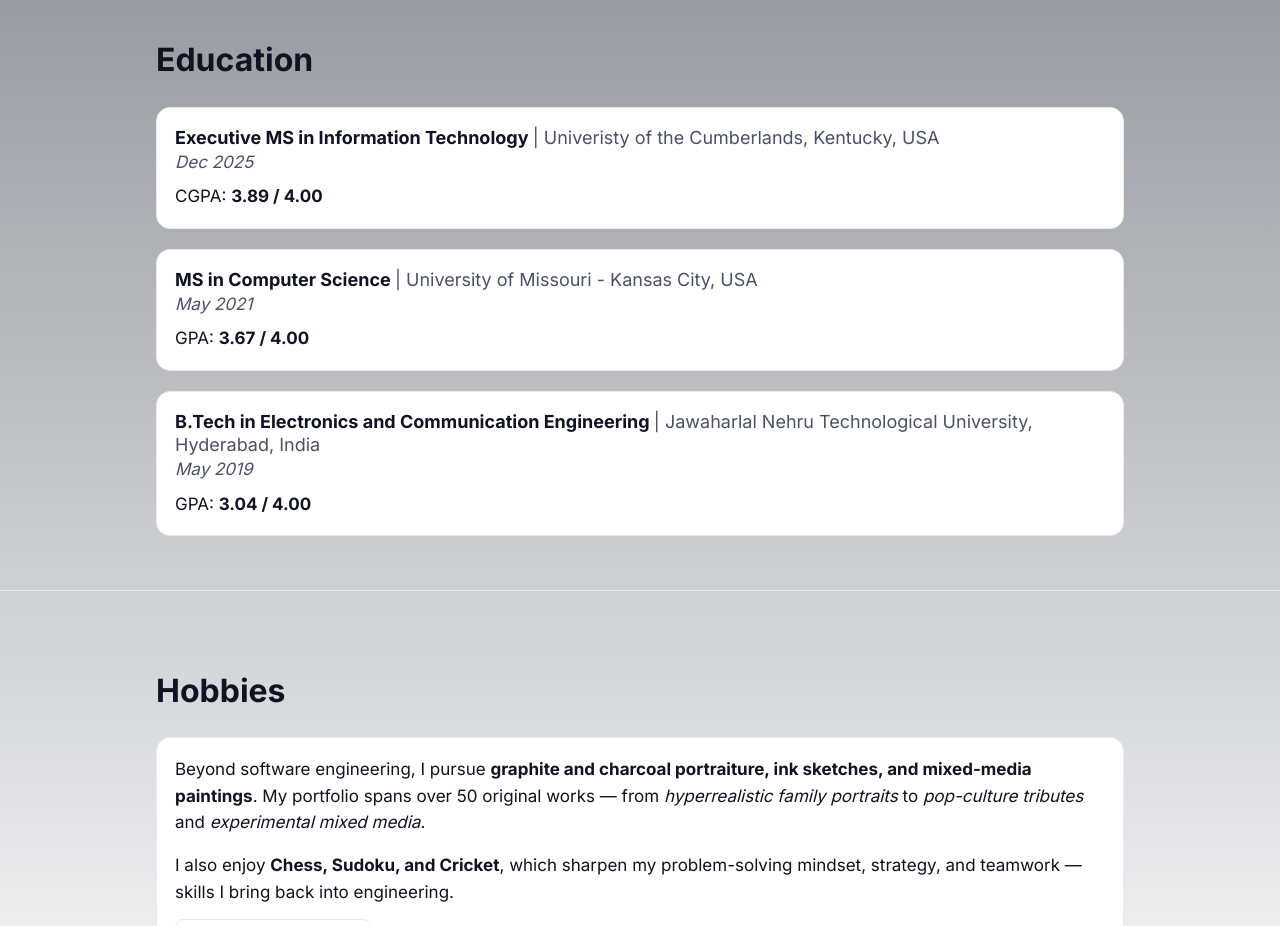
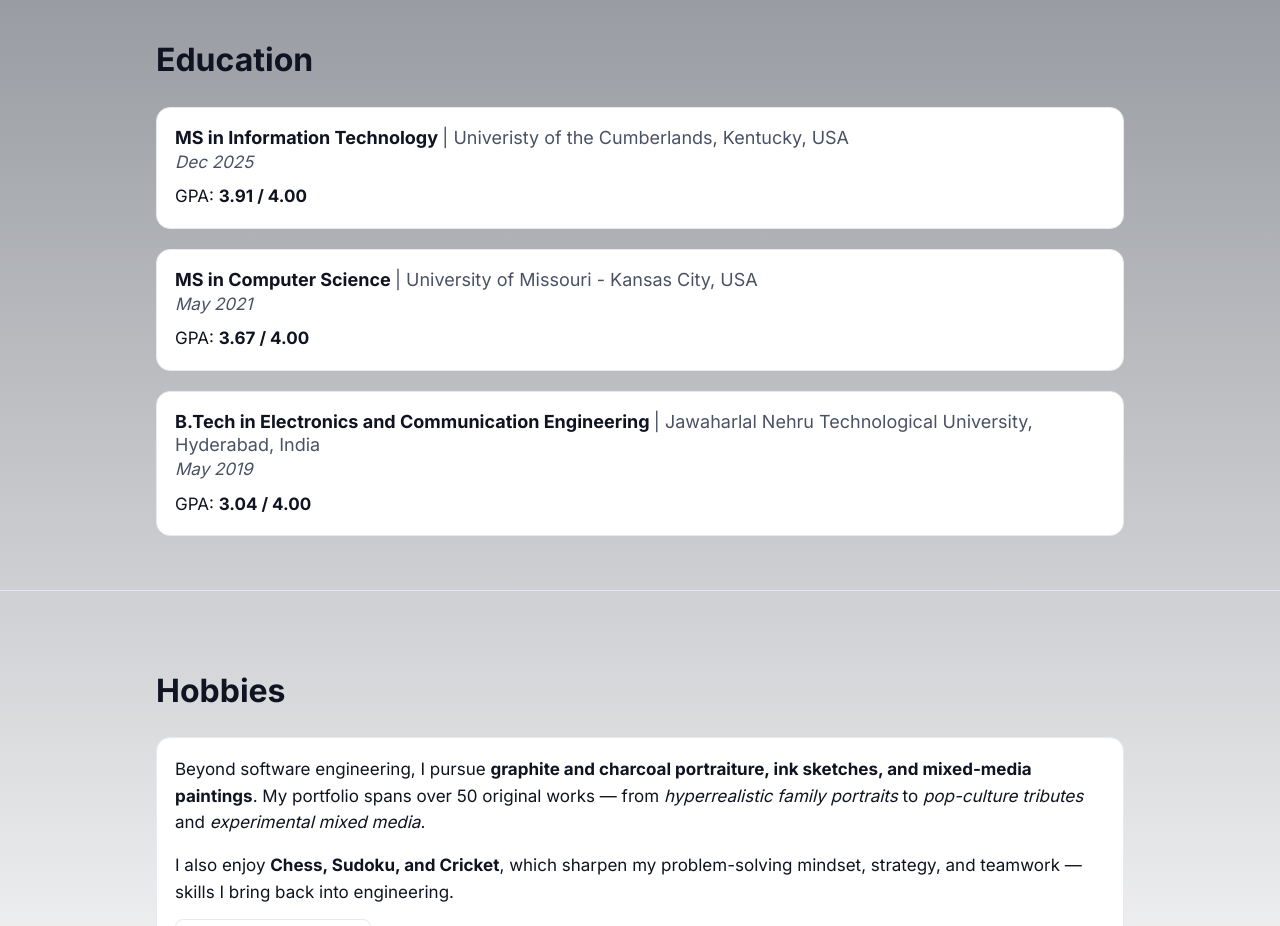
Before and after one commit to vandiththotla/vandiththotla.github.io, a plain HTML site: page index.html in a window 1280 px wide. Shown: the part 5620-6546 px from the top of the page. Drawn offline with nearby package versions, Linux system fonts and the light colour scheme.

Commit message:
Updated UC gpa

```diff
--- a/index.html
+++ b/index.html
@@ -300,9 +300,9 @@
         <div class="grid edu-cards reveal">
 
           <article class="card edu-card">
-            <h3 class="edu-title">Executive MS in Information Technology <span class="edu-loc">| Univeristy of the Cumberlands, Kentucky, USA</span></h3>
+            <h3 class="edu-title">MS in Information Technology <span class="edu-loc">| Univeristy of the Cumberlands, Kentucky, USA</span></h3>
             <p class="edu-date"><em>Dec 2025</em></p>
-            <p class="edu-gpa">CGPA: <strong>3.89 / 4.00</strong></p>
+            <p class="edu-gpa">GPA: <strong>3.91 / 4.00</strong></p>
           </article>
 
           <article class="card edu-card">
```
